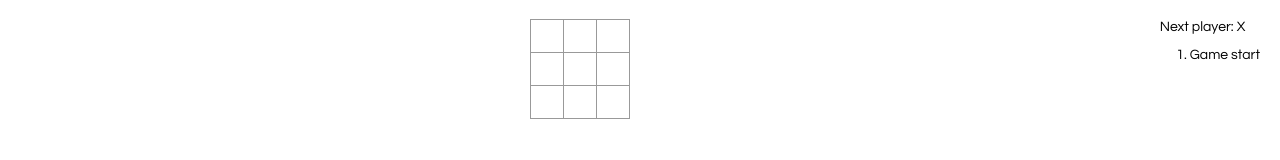
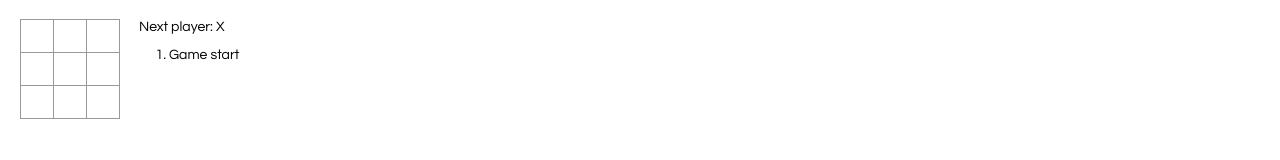
Before and after one commit to franklinesquivel/Tic-Tac-Toe-in-React.js, a React app: page / in a window 1280 px wide. Built offline with nearby package versions, Linux system fonts and the light colour scheme.

Commit message:
Delete center board
Cause a traslation of the board when the list were to extense :poop:

```diff
--- a/src/index.css
+++ b/src/index.css
@@ -48,7 +48,3 @@ ol, ul {
 .game-info {
     margin-left: 20px;
 }
-
-.game-board{
-    margin: auto;
-}
```
